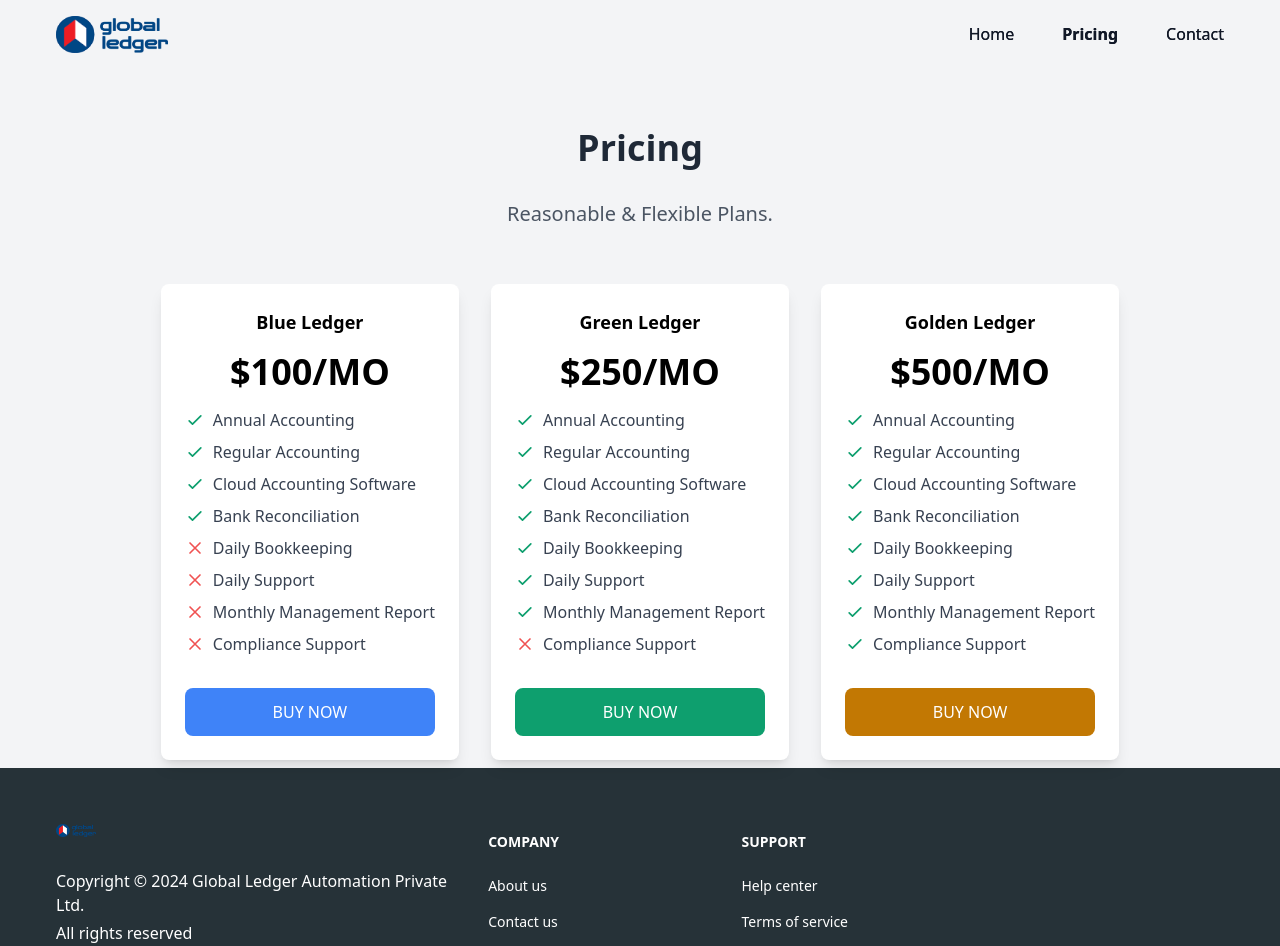
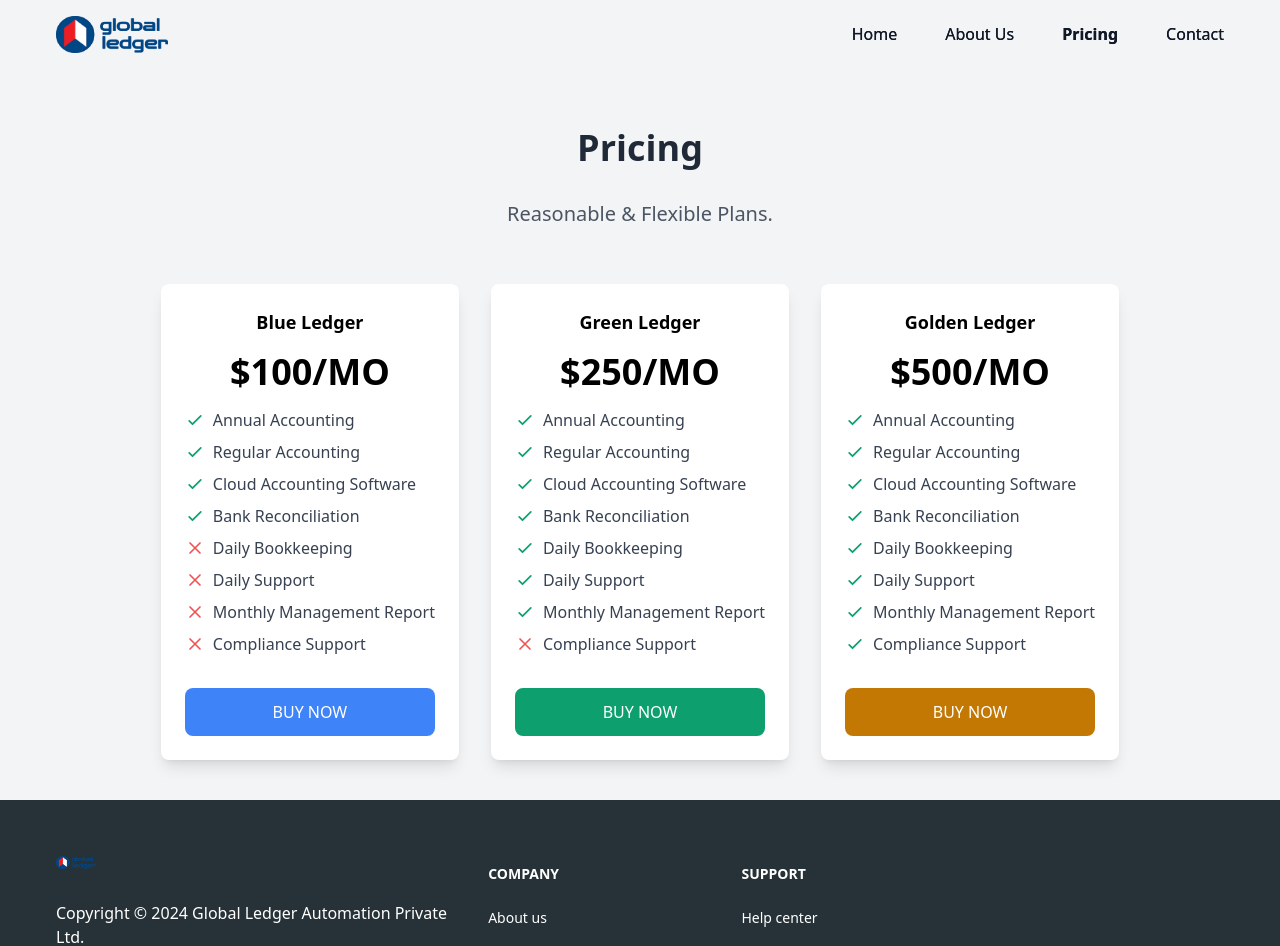
Before and after one commit to Sakshicodex/Global-ledger, a React (Vite) app: page /pricing in a window 1280 px wide. Shown: the top 946 px of the page. Built offline with nearby package versions, Linux system fonts and the light colour scheme.

Commit message:
first commit7

```diff
--- a/src/components/About-Us.jsx
+++ b/src/components/About-Us.jsx
@@ -106,7 +106,6 @@ const AboutUs = () => {
       </div>
       </div>
 
-      <MyFooter />
     </div>
   );
 };
--- a/src/components/ContactUs.jsx
+++ b/src/components/ContactUs.jsx
@@ -144,7 +144,6 @@ const ContactUsPage = () => {
           </div>
         </div>
       </div>
-      <MyFooter />
     </div>
   );
 };
--- a/src/components/Hero.jsx
+++ b/src/components/Hero.jsx
@@ -16,10 +16,6 @@ const Hero = () => {
     <About></About>
     <Product></Product>
     <Newsletter></Newsletter>
-    <MyFooter></MyFooter>
-
-
-
     </>
 
   )
--- a/src/components/Navbar.jsx
+++ b/src/components/Navbar.jsx
@@ -39,9 +39,12 @@ const Navbar = () => {
   ];
 
   if (currentPath === "/pricing") {
-    navItems = navItems.filter(item => ["Home", "Pricing", "Contact"].includes(item.link));
+    navItems = navItems.filter(item => ["Home", "Pricing","About Us", "Contact"].includes(item.link));
   }
   if (currentPath === "/about-us") {
+    navItems = navItems.filter(item => ["Home", "Pricing","About Us", "Contact"].includes(item.link));
+  }
+  if (currentPath === "/contact-us") {
     navItems = navItems.filter(item => ["Home", "Pricing","About Us", "Contact"].includes(item.link));
   }
 
--- a/src/components/PricingPage.jsx
+++ b/src/components/PricingPage.jsx
@@ -85,7 +85,6 @@ const PricingPage = () => {
           ))}
         </div>
       </div>
-      <MyFooter />
     </div>
   );
 };
```
